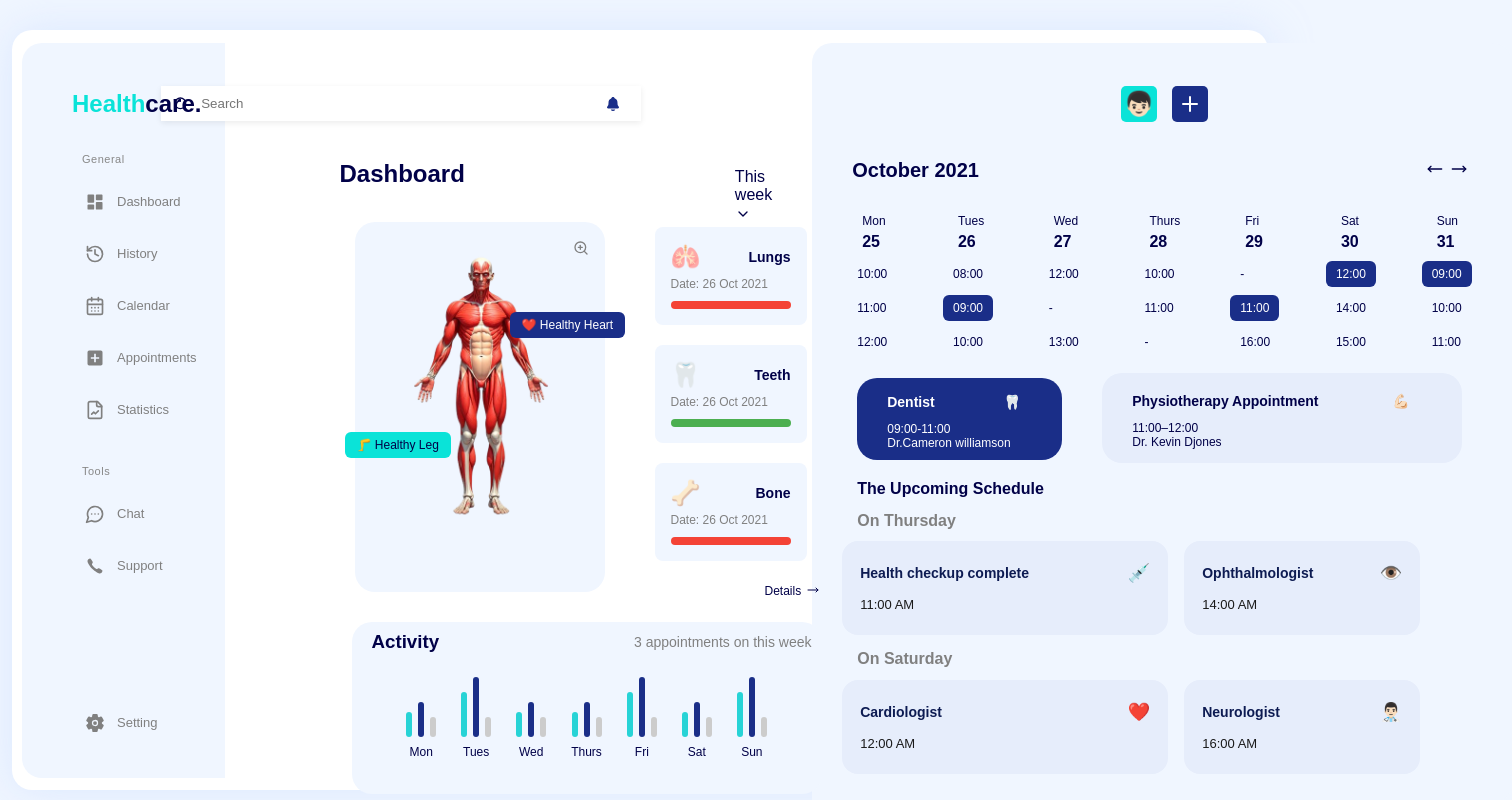
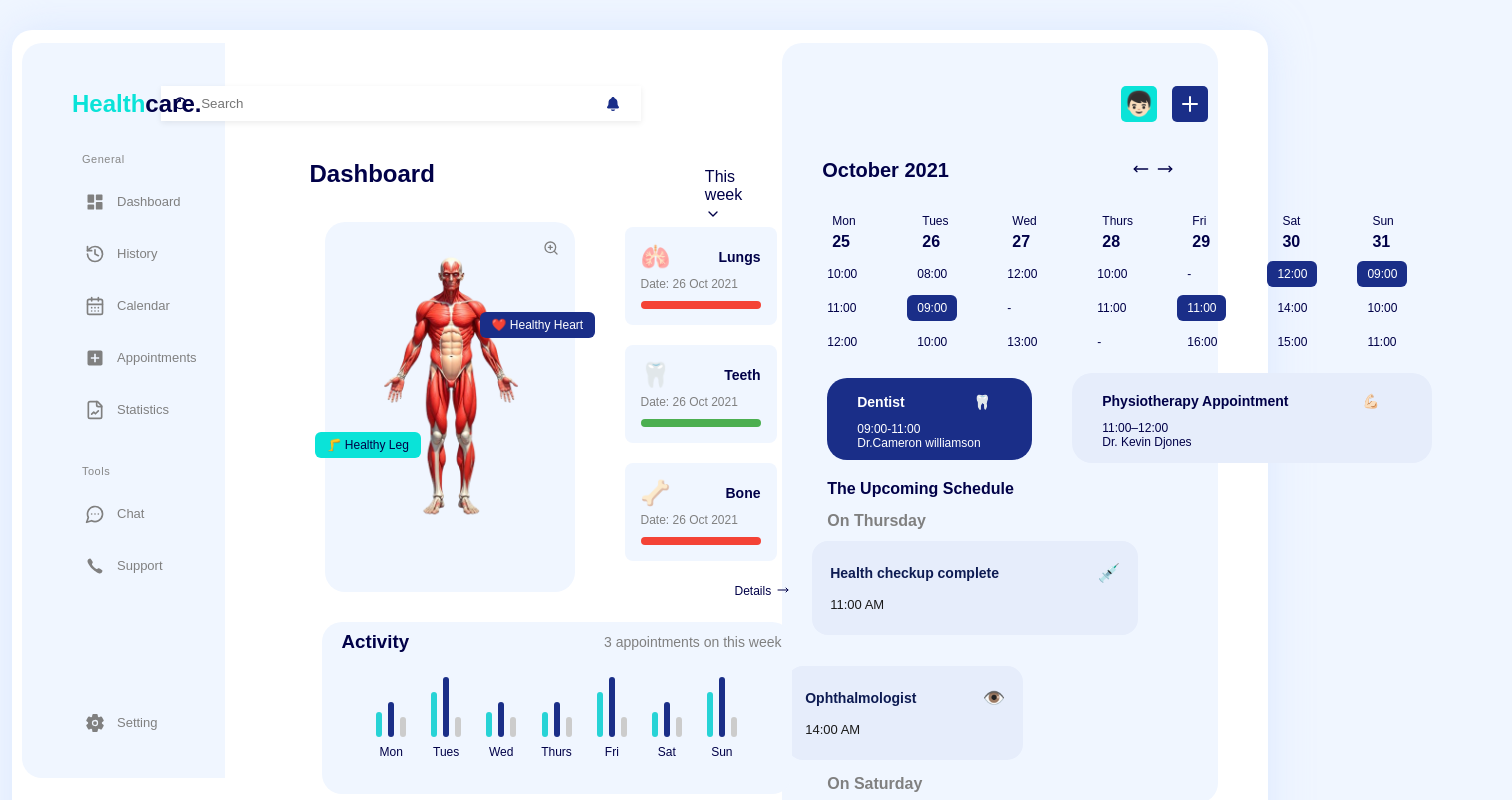
Before and after one commit to irfanzmohammed/Healthcare-Dashboard, a React (Vite) app: page / in a window 1280 px wide. Shown: the top 800 px of the page, 1512 px wide, since content can reach past the window. Built offline with nearby package versions, Linux system fonts and the light colour scheme.

Commit message:
Initial dashboard setup

```diff
--- a/src/App.css
+++ b/src/App.css
@@ -9,7 +9,7 @@ body {
  border-radius: 20px;
   width: 95%;
   max-width: 1600px;
-  height: 90vh;
+  height: 100vh;
   margin: 30px auto;
   padding: 20px;
   box-shadow: 0 0 40px rgba(200, 220, 255, 0.5);
@@ -213,15 +213,19 @@ body {
   grid-template-columns: 1fr 1fr;
   gap: 40px;
   padding: 20px 30px;
-  margin-left: -50px;
+  margin-left: -80px;
 
 }
+
+
+
 
 .left-section {
   display: flex;
   flex-direction: column;
   gap: 20px;
   margin-top: -20px;
+
 }
 
 .anatomy-health {
@@ -395,6 +399,8 @@ body {
 }
 
 
+
+
 .activity-header {
 
   display: flex;
@@ -459,13 +465,17 @@ body {
   background-color: #f0f6ff;
   padding: 30px 35px 130px 5px;
   border-radius: 20px 20px 20px 0;
-  width: 100%;
-  max-width: 665px;
+  min-width: 350px;
+  max-width: 650px;
   position: relative;
   top: -135px;
-  min-height: 600px;
+  min-height: 400px;
   max-height:600px;
 }
+
+
+
+
 
 /* calendarview component */
 .calendar-container {
--- a/src/components/Dashboard/AnatomySection.jsx
+++ b/src/components/Dashboard/AnatomySection.jsx
@@ -1,15 +1,16 @@
-import React from 'react'
+import React from 'react';
 import { ZoomIn } from 'lucide-react';
+import humanbody from '../../assets/humanbody.png';
 
 const AnatomySection = () => {
   return (
-    <div className='anatomy-box'>
-       <ZoomIn className='zoom-icon' size={16}/>
-      <img src='src/assets/humanbody.png' alt='humanbody' className='humanbody'/>
+    <div className="anatomy-box">
+      <ZoomIn className="zoom-icon" size={16} />
+      <img src={humanbody} alt="humanbody" className="humanbody" />
       <div className="health-label heart">❤️ Healthy Heart</div>
       <div className="health-label leg">🦵 Healthy Leg</div>
     </div>
-  )
-}
+  );
+};
 
-export default AnatomySection
+export default AnatomySection;
```
